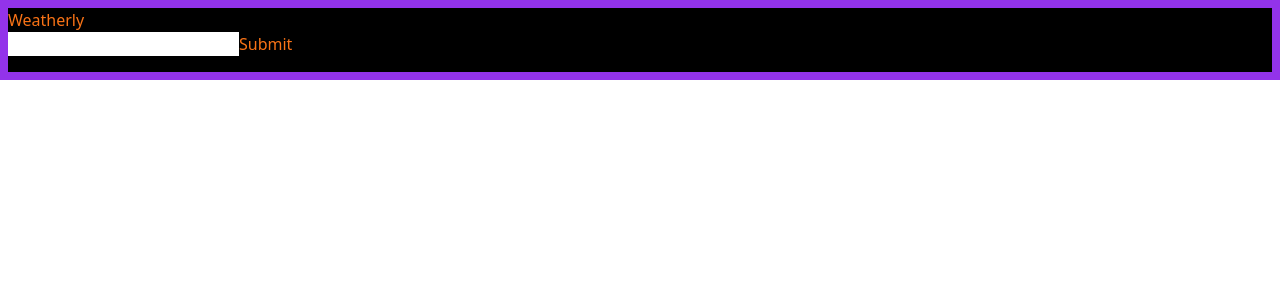
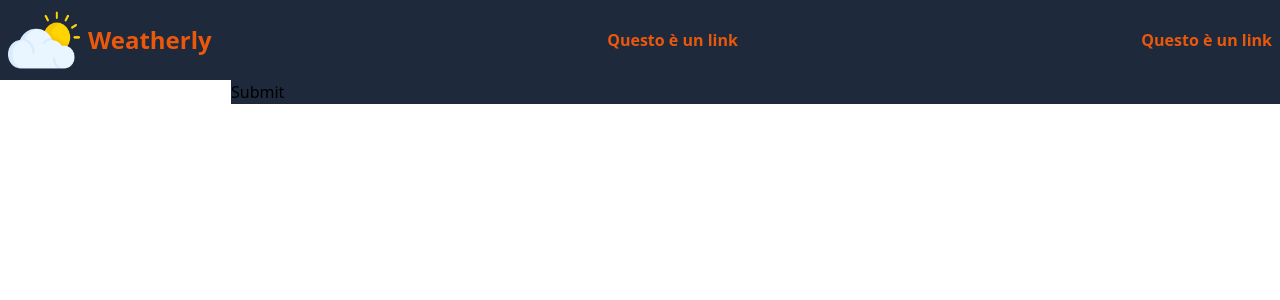
Before and after one commit to TheLuke02/Weatherly, a React (Create React App) app: page / in a window 1280 px wide. Shown: the top 300 px of the page. Built offline with nearby package versions, Linux system fonts and the light colour scheme; no server answers.

Commit message:
First version of the Navbar

```diff
--- a/src/App.tsx
+++ b/src/App.tsx
@@ -1,4 +1,4 @@
-import Navbar from './components/Navbar'
+import {Navbar} from './components/Navbar'
 import { useState } from 'react'
 import { WeatherResponse } from './types';
 
@@ -28,16 +28,15 @@ export default function Page() {
 
   return (
     <div>
-      <div className='justify-center border-purple-600 border-8 bg-black text-orange-500 h-20'>
-        <Navbar title="Weatherly" />
+      <div className="bg-slate-800">
+        <Navbar label="Weatherly" />
         <form>
-        <input type="text" name="name" />
-        <button type="button" onClick={getData}>Submit</button>
-      </form>
-    </div>
-
+          <input type="text" name="name" />
+          <button type="button" onClick={getData}>Submit</button>
+        </form>
+      </div>
     <div>
-      <h1>{isLoading || !weather || (<div><h1>{weather.location.name}</h1></div>)}</h1>
+      <h1>{isLoading || !weather || (<div className='text-6xl'><h1>{weather.location.name}</h1></div>)}</h1>
     </div>
   </div>
   )
--- a/src/components/Navbar.tsx
+++ b/src/components/Navbar.tsx
@@ -1,14 +1,23 @@
 import { NavbarProps } from '../types'
 import React from 'react'
 
-const Navbar = ({title}: NavbarProps) => {
+export const Navbar = ({label}: NavbarProps) => {
     return (
-      <div>
-        <h1>
-          {title}
-        </h1>
-      </div>
+      <nav className='flex items-center'>
+        <div className='flex'>
+          <img className='w-20 h-20 px-1 mx-1' src='/sun.png' alt='Sun' />
+          <span className='flex items-center justify-center text-2xl text-orange-600 font-bold'>Weatherly</span>
+        </div>
+        <div className='grow text-center px-1 mx-1 text-orange-600 font-bold'>
+          <ul>
+            <li>Questo è un link</li>
+          </ul>
+        </div>
+        <div className='flex-none text-center px-1 mx-1 text-orange-600 font-bold'>
+          <ul>
+            <li>Questo è un link</li>
+          </ul>
+        </div>
+      </nav>
     )
   }
-
-export default Navbar
--- a/src/types/index.tsx
+++ b/src/types/index.tsx
@@ -11,7 +11,7 @@ export interface ButtonProps {
 }
 
 export interface NavbarProps {
-    title: string;
+    label: string;
 }
 
 export interface WeatherResponse {
```
Also changed, not shown: public/sun.png (added).
